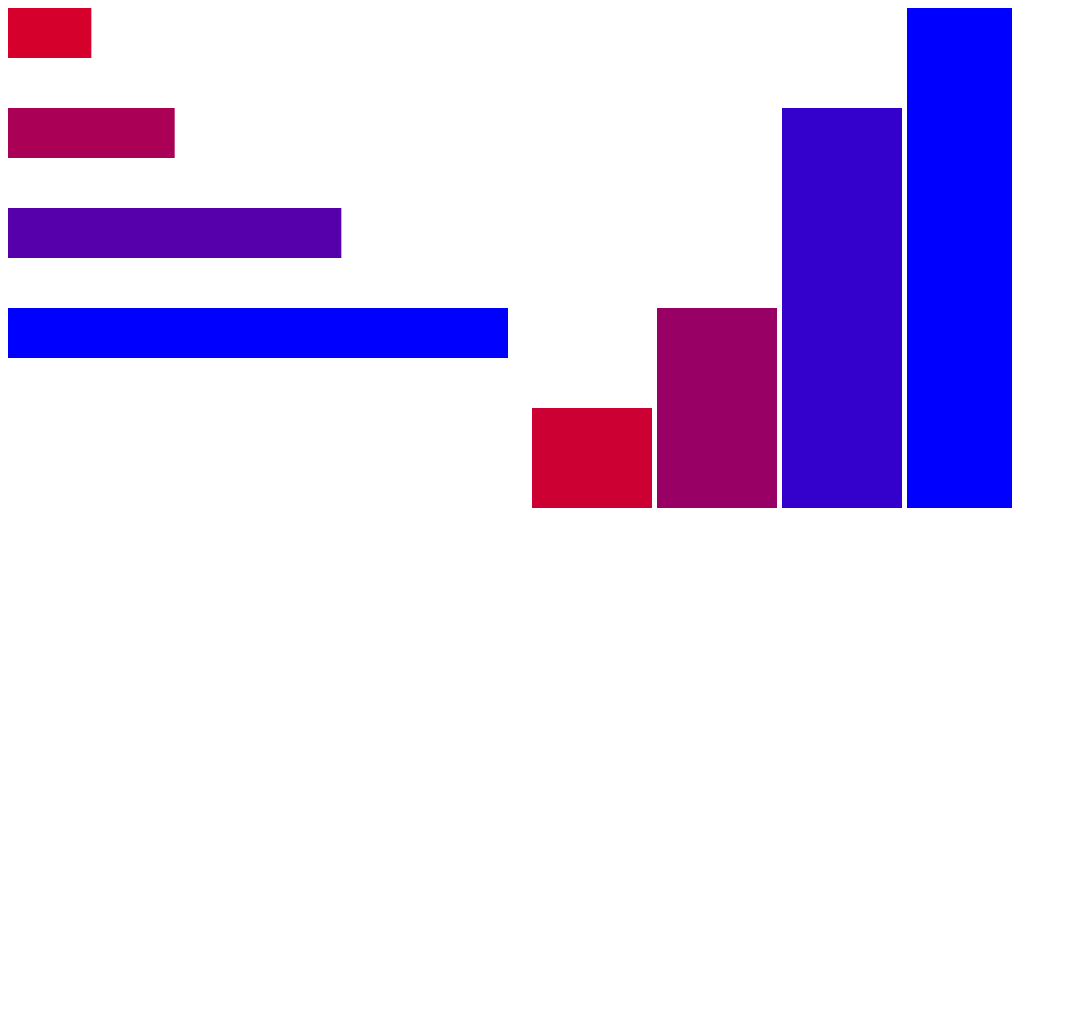
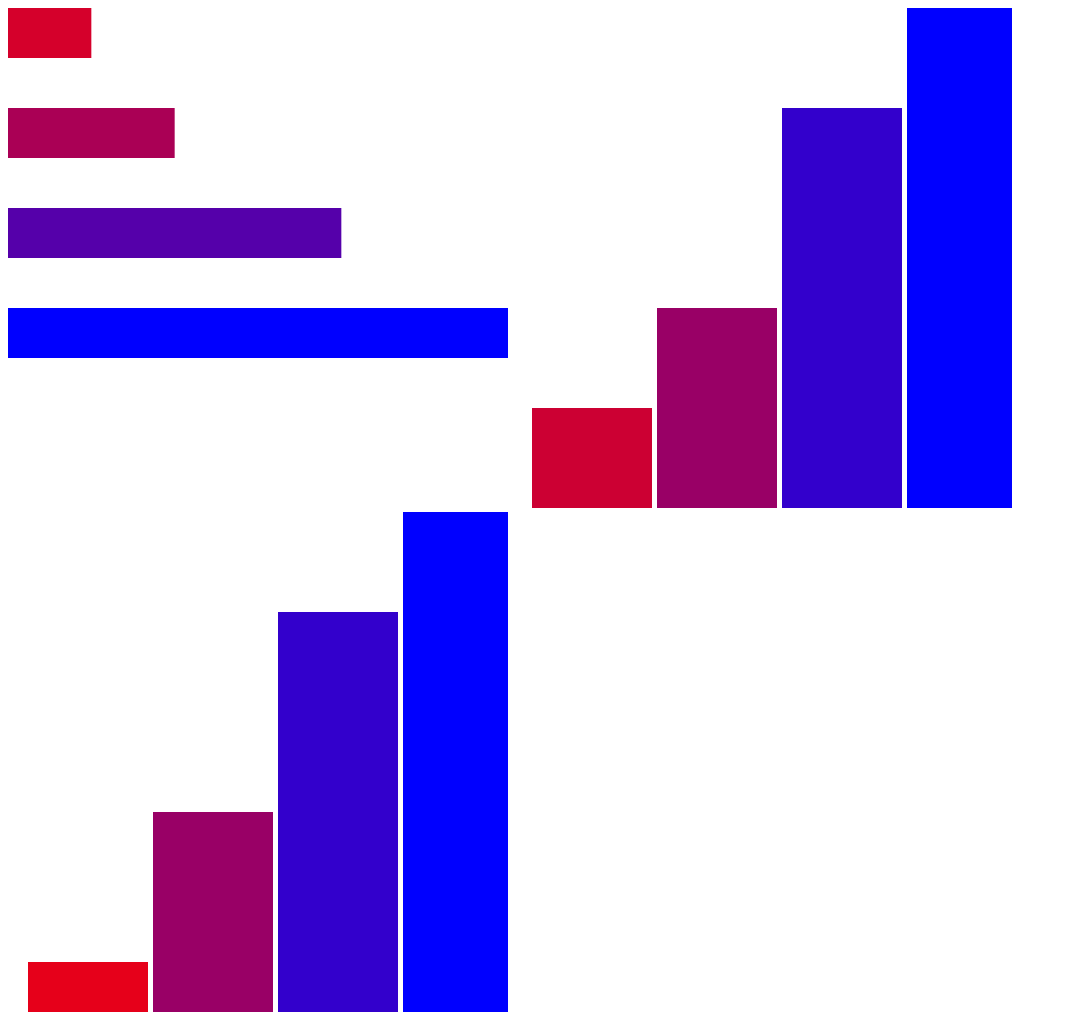
Before and after one commit to Astephannie/d3-charts, a plain HTML site: page index.html in a window 1280 px wide. Shown: the whole page, without its empty margins (0-1067 px from the left). Before the commit the page ends 800 px from the top, so only its background shows below. Drawn offline with nearby package versions, Linux system fonts and the light colour scheme.

Commit message:
Add scale method to basic column chart

```diff
--- a/index.html
+++ b/index.html
@@ -40,10 +40,6 @@
 			var width = 500, height = 500, barPadding = 5;
 			var barWidth = (width / dataArray.length);
 
-			// var widthScale = d3.scaleLinear()
-			// 					.domain([0,60])
-			// 					.range([0, width]);
-
 			var color = d3.scaleLinear()
 							.domain([0,500])
 							.range(['red', 'blue']);
@@ -71,11 +67,43 @@
 										var translate = [barWidth * i, 0];
 										return 'translate('+ translate +')';
 									});
+		</script>
+		<script>
+			var dataArray = [5, 20, 40, 50];
+			var width = 500, height = 500, barPadding = 5;
+			var barWidth = (width / dataArray.length);
 
+			var color = d3.scaleLinear()
+							.domain([0, d3.max(dataArray)])
+							.range(['red', 'blue']);
 
-			// canvas.append('g')
-			// 		.attr('transform', 'translate(0, 400)')
-			// 		.call(axis);
+			var svg = d3.select('body')
+							.append('svg')
+							.attr('width', width)
+							.attr('height', height)
+							.append('g')
+							.attr('transform', 'translate(20, 0)');
+
+			var yScale = d3.scaleLinear()
+							.domain([0, d3.max(dataArray)])
+							.range([0, height]);
+
+			var barChart = svg.selectAll('rect')
+								.data(dataArray)
+								.enter()
+									.append('rect')
+									.attr('y', function(d) {
+										return height - yScale(d)
+									})
+									.attr('height', function(d) {
+										return yScale(d)
+									})
+									.attr('width', barWidth - barPadding)
+									.attr('fill', function(d) { return color(d); })
+									.attr('transform', function(d, i) {
+										var translate = [barWidth * i, 0];
+										return 'translate('+ translate +')';
+									});
 		</script>
 	</body>
 </html>
```
